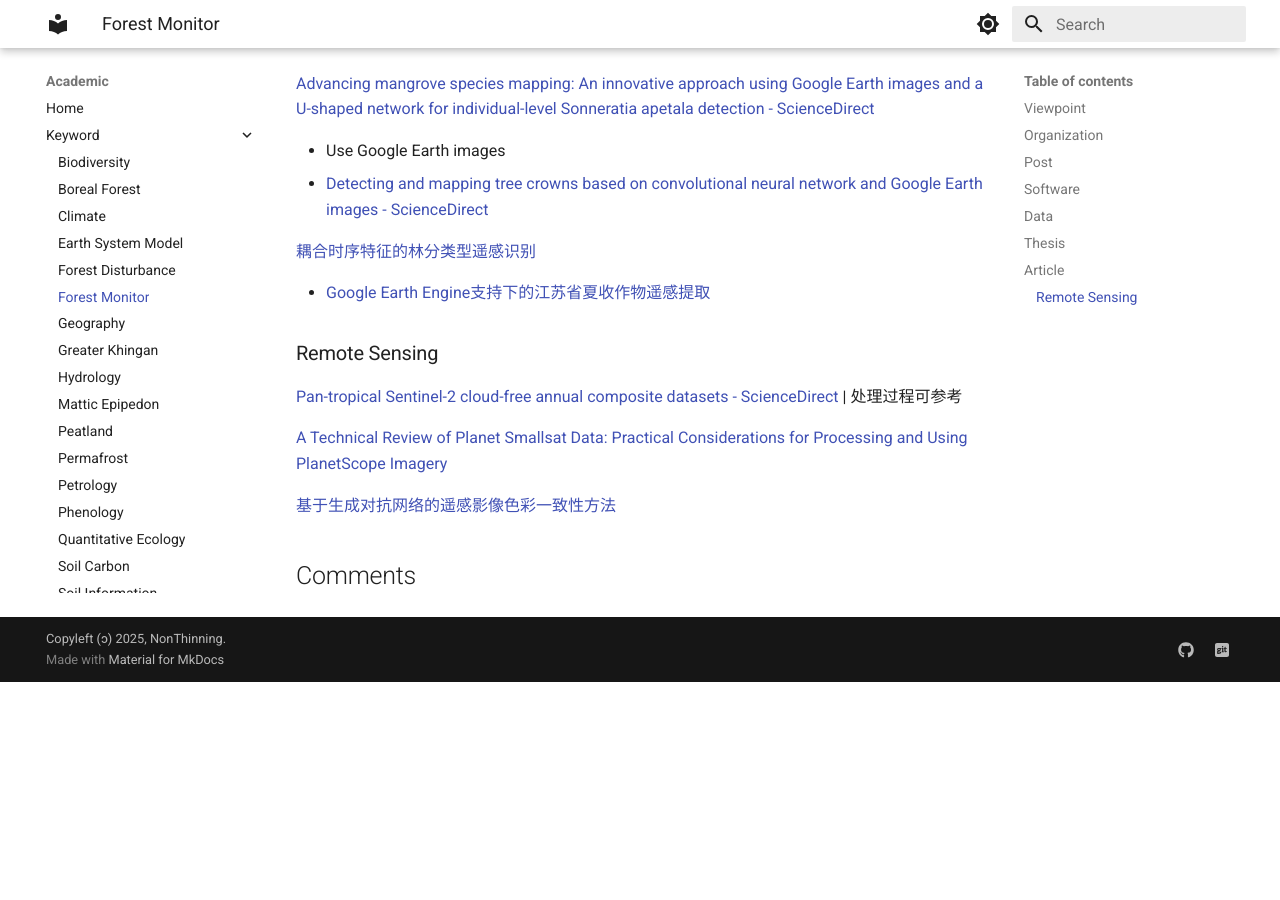
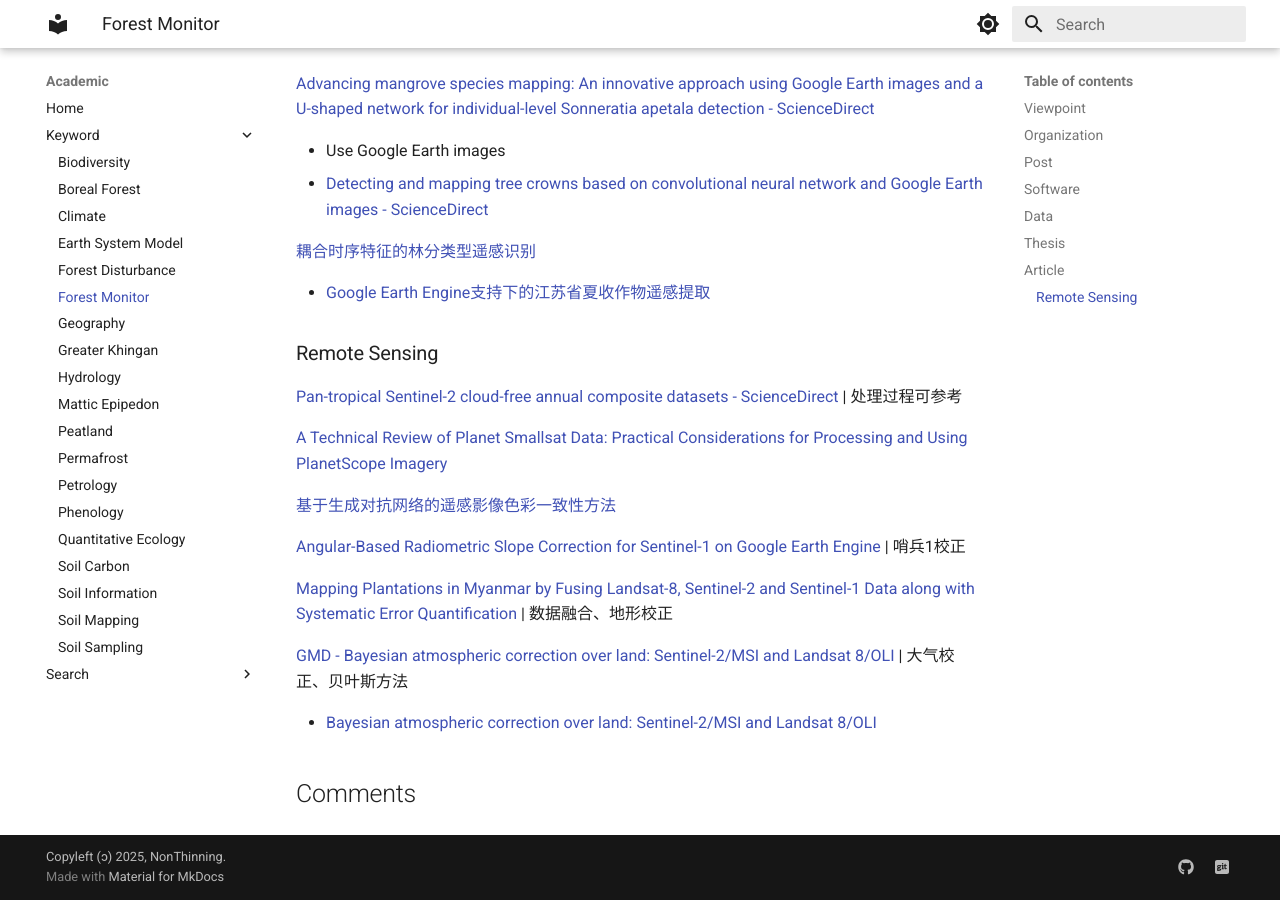
Before and after one commit to NonThinning/NonThinning.github.io, an MkDocs documentation site: the page built from docs/Academic/Keyword/Forest_Monitor.md, in a window 1280 px wide and 900 px high, scrolled down 2809 px. Built offline with MkDocs 1.6.1 and Material for MkDocs 9.7.7, drawn with Linux system fonts in a browser that asks for light colours; comment, search, counter and statistics services are not loaded; before the commit the page ends 3491 px from its top, so only the background shows below that.

Commit message:
docs update

```diff
--- a/docs/Academic/Keyword/Forest_Monitor.md
+++ b/docs/Academic/Keyword/Forest_Monitor.md
@@ -113,3 +113,11 @@
 [A Technical Review of Planet Smallsat Data: Practical Considerations for Processing and Using PlanetScope Imagery](https://www.mdpi.com/2072-4292/13/19/3930)
 
 [基于生成对抗网络的遥感影像色彩一致性方法](https://www.cgsjournals.com/article/doi/10.6046/zrzyyg.2021316)
+
+[Angular-Based Radiometric Slope Correction for Sentinel-1 on Google Earth Engine](https://www.mdpi.com/2072-4292/12/11/1867) | 哨兵1校正
+
+[Mapping Plantations in Myanmar by Fusing Landsat-8, Sentinel-2 and Sentinel-1 Data along with Systematic Error Quantification](https://www.mdpi.com/2072-4292/11/7/831) | 数据融合、地形校正
+
+[GMD - Bayesian atmospheric correction over land: Sentinel-2/MSI and Landsat 8/OLI](https://gmd.copernicus.org/articles/15/7933/2022/) | 大气校正、贝叶斯方法
+
+- [Bayesian atmospheric correction over land: Sentinel-2/MSI and Landsat 8/OLI](https://eartharxiv.org/repository/view/1034/)
```
Also changed, not shown: docs/Computer/More/Online.md (+4 -0 lines), docs/Computer/System/FreeBSD.md (added, +5 -0 lines), docs/Computer/System/Linux/Debian_12.md (+3 -0 lines), docs/Computer/System/Windows.md (+2 -0 lines), docs/Programming/Java/Software/SNAP/Document.md (+2 -0 lines), docs/Programming/Python/Packages/Geemap/Document.md (+4 -0 lines).
